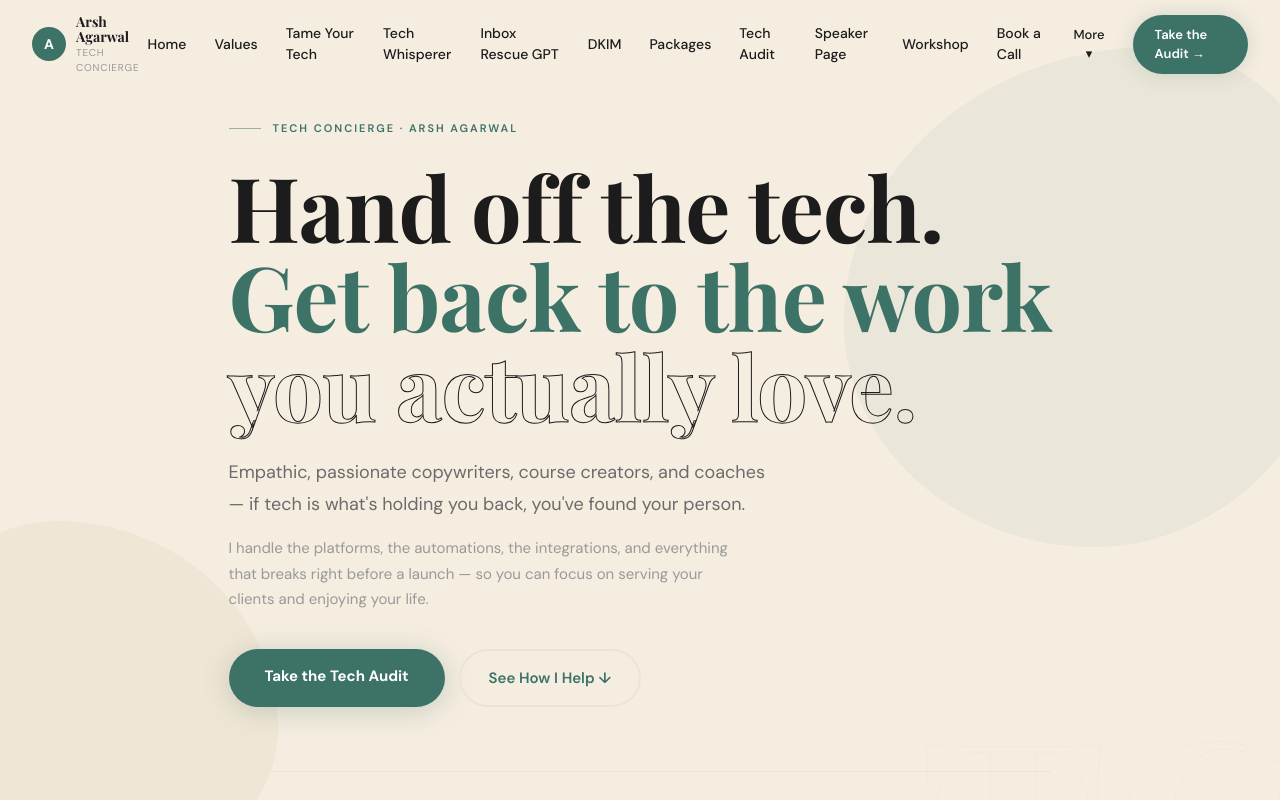
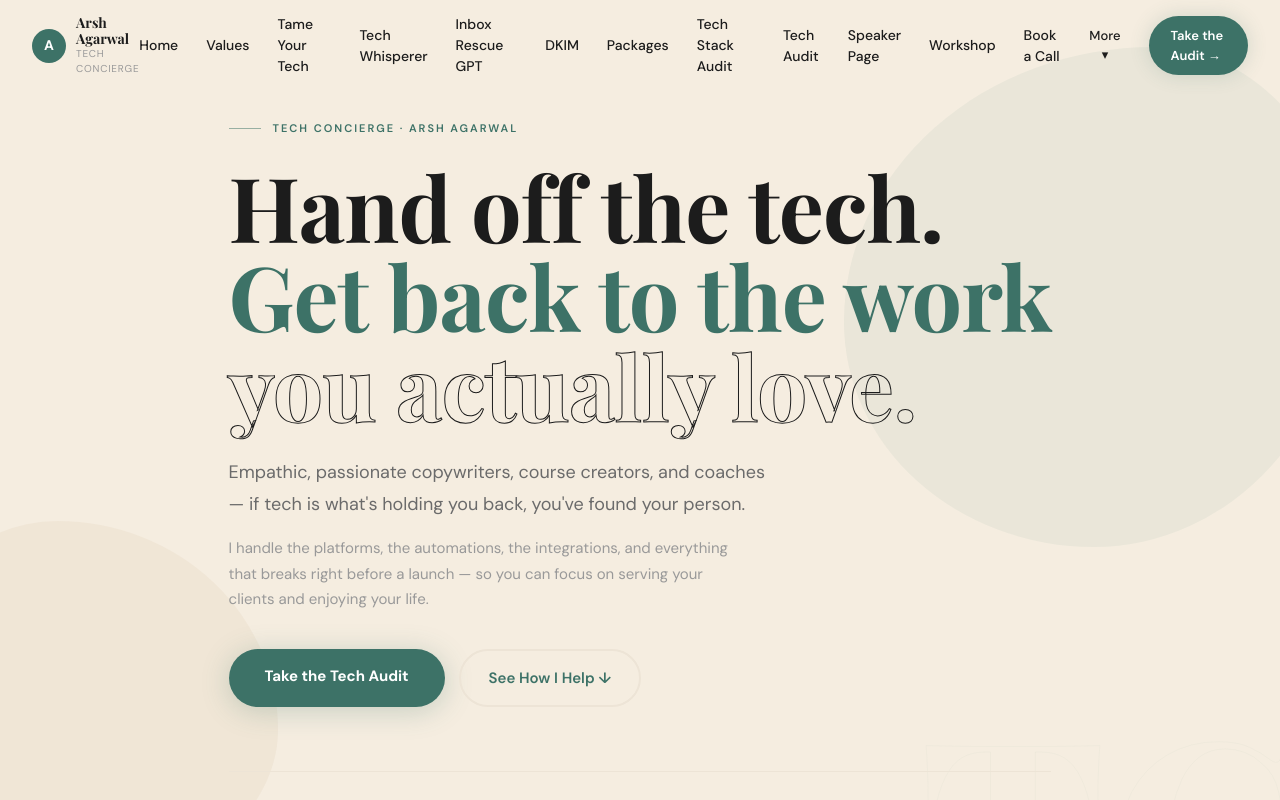
Before and after one commit to arshie26/techguru, a React (Vite) app: page / in a window 1280 px wide. Shown: the top 800 px of the page. Built offline with nearby package versions, Linux system fonts and the light colour scheme; a web font is replaced by a local one.

Commit message:
Added Tech stack audit to menu

```diff
--- a/src/pages/Homepage.jsx
+++ b/src/pages/Homepage.jsx
@@ -177,6 +177,7 @@ function Nav() {
           ["/inboxrescue", "Inbox Rescue GPT"],
           [dkim, "DKIM"],
           ["#services", "Packages"],
+          ["/techstackaudit", "Tech Stack Audit"],
           ["/audit", "Tech Audit"],
           ["/speaker", "Speaker Page"],
           ["/salespageworkshop", "Workshop"],
```
